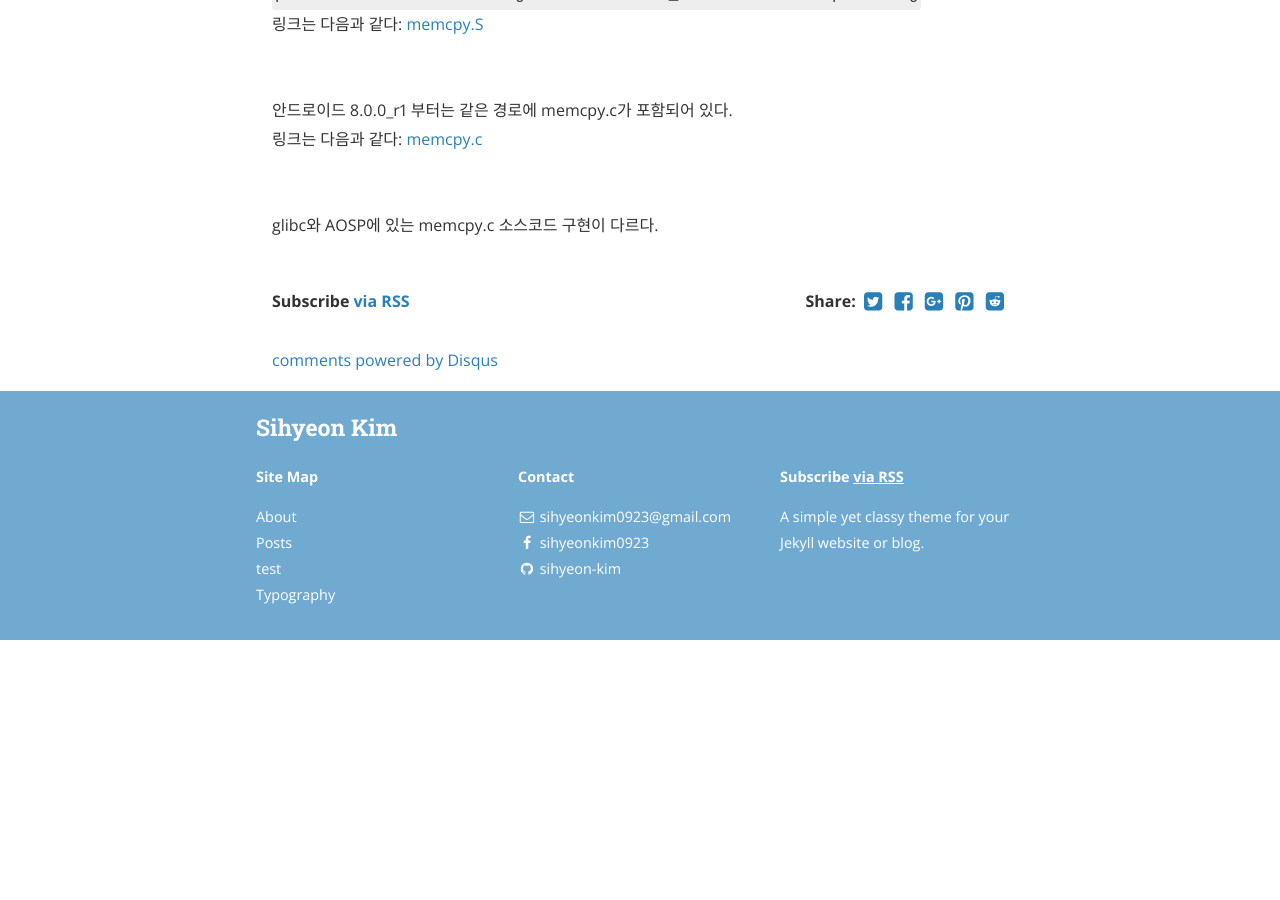
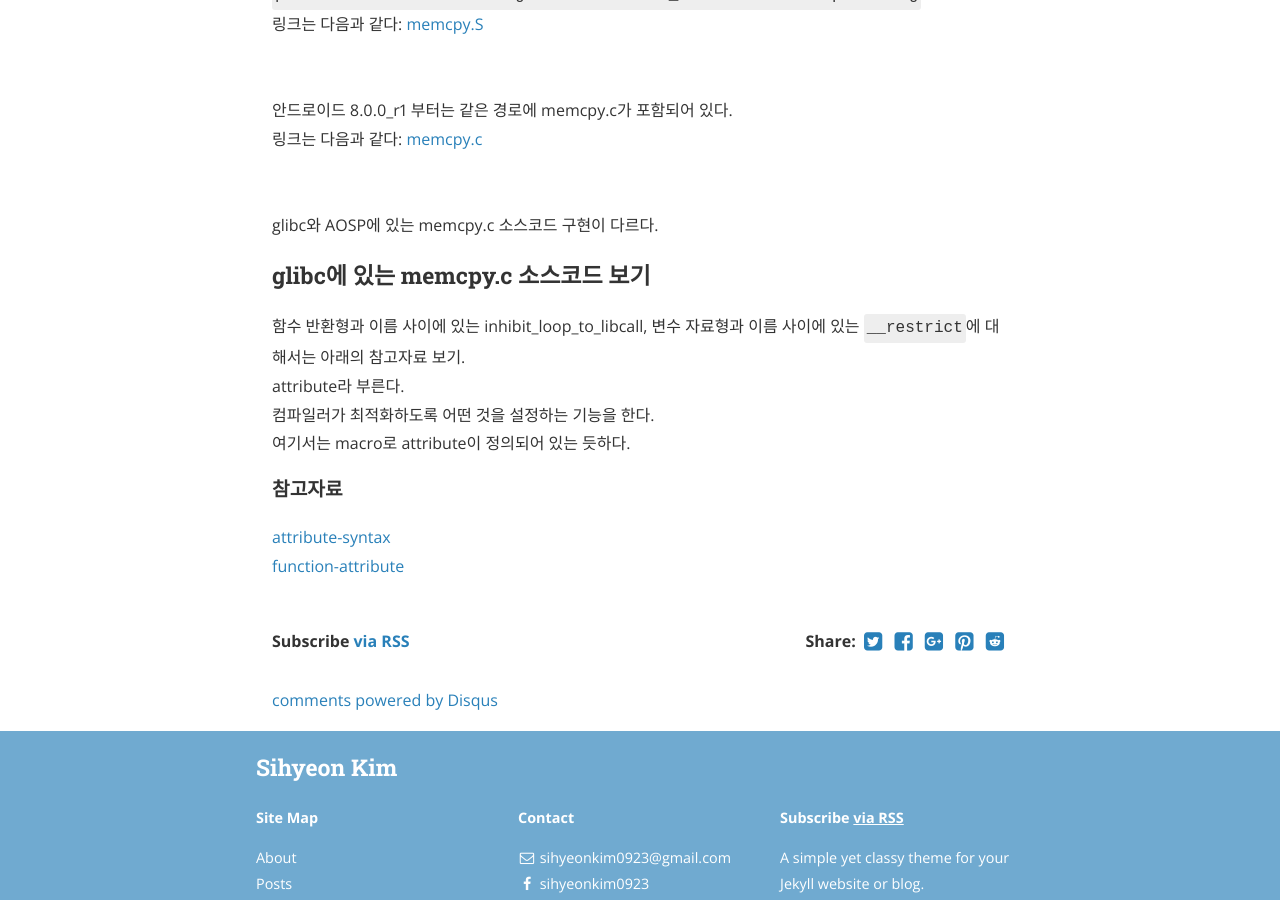
Before and after one commit to sihyeon-kim/sihyeon-kim.github.io, a Jekyll site: the page built from _posts/2019-09-06-Android-Package-Manager-#10-memcpy.markdown, in a window 1280 px wide and 900 px high, scrolled down 771 px. Built offline with Jekyll 4.4.1, drawn with Linux system fonts in a browser that asks for light colours; nearby versions of some CDN libraries; comment, search, counter and statistics services are not loaded; before the commit the page ends 1411 px from its top, so only the background shows below that.

Commit message:
Update 2019-09-06-Android-Package-Manager-#10-memcpy.markdown

```diff
--- a/_posts/2019-09-06-Android-Package-Manager-#10-memcpy.markdown
+++ b/_posts/2019-09-06-Android-Package-Manager-#10-memcpy.markdown
@@ -33,3 +33,14 @@ glibc의 memcpy.c 소스코드: [memcpy.c](https://github.molgen.mpg.de/git-mirr
 <br>
 
 glibc와 AOSP에 있는 memcpy.c 소스코드 구현이 다르다.
+
+### glibc에 있는 memcpy.c 소스코드 보기
+
+함수 반환형과 이름 사이에 있는 inhibit_loop_to_libcall, 변수 자료형과 이름 사이에 있는 `__restrict`에 대해서는 아래의 참고자료 보기.
+attribute라 부른다.
+컴파일러가 최적화하도록 어떤 것을 설정하는 기능을 한다.
+여기서는 macro로 attribute이 정의되어 있는 듯하다.
+
+#### 참고자료
+[attribute-syntax](https://gcc.gnu.org/onlinedocs/gcc-4.7.2/gcc/Attribute-Syntax.html#Attribute-Syntax)
+[function-attribute](https://gcc.gnu.org/onlinedocs/gcc-4.7.2/gcc/Function-Attributes.html)
```
